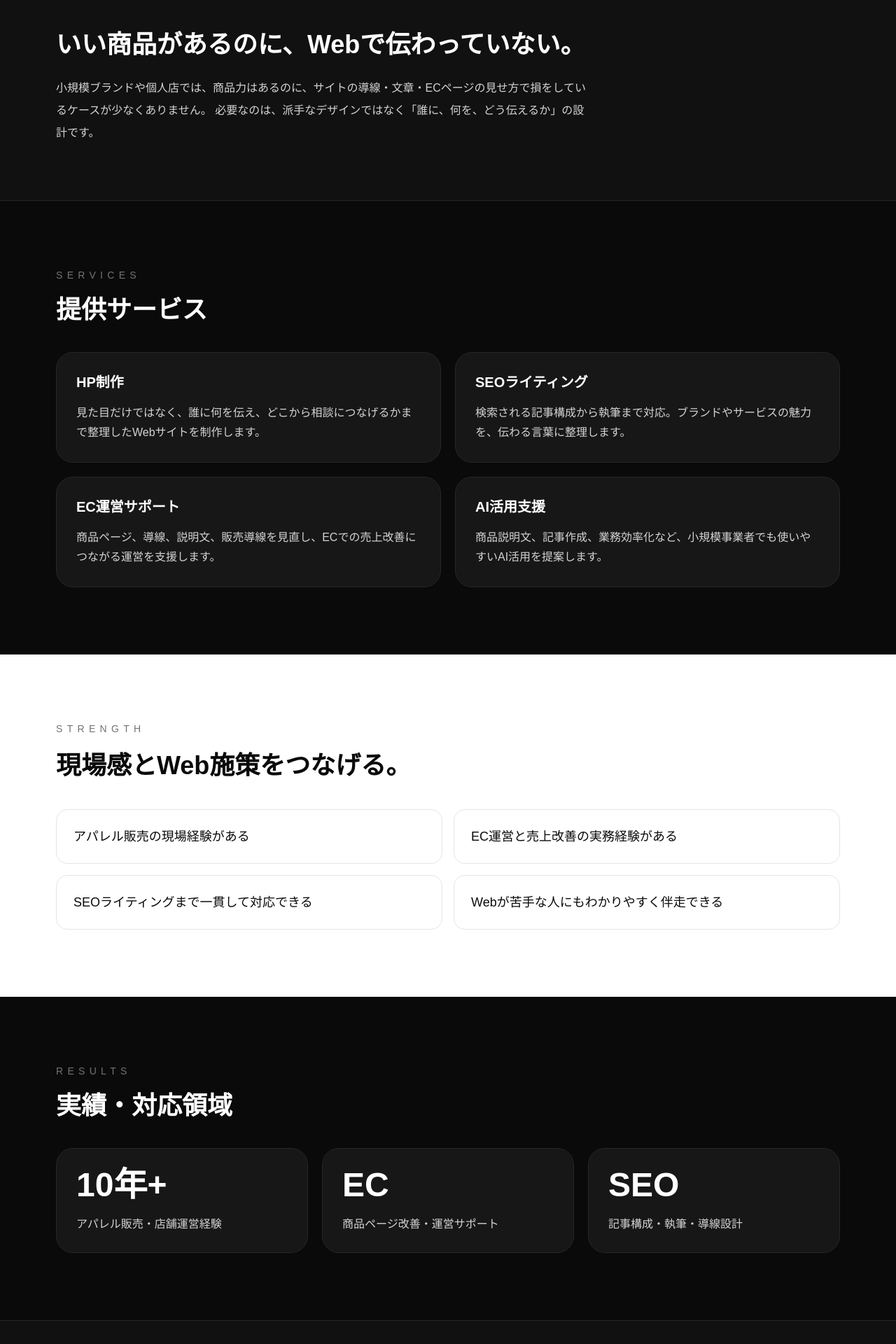
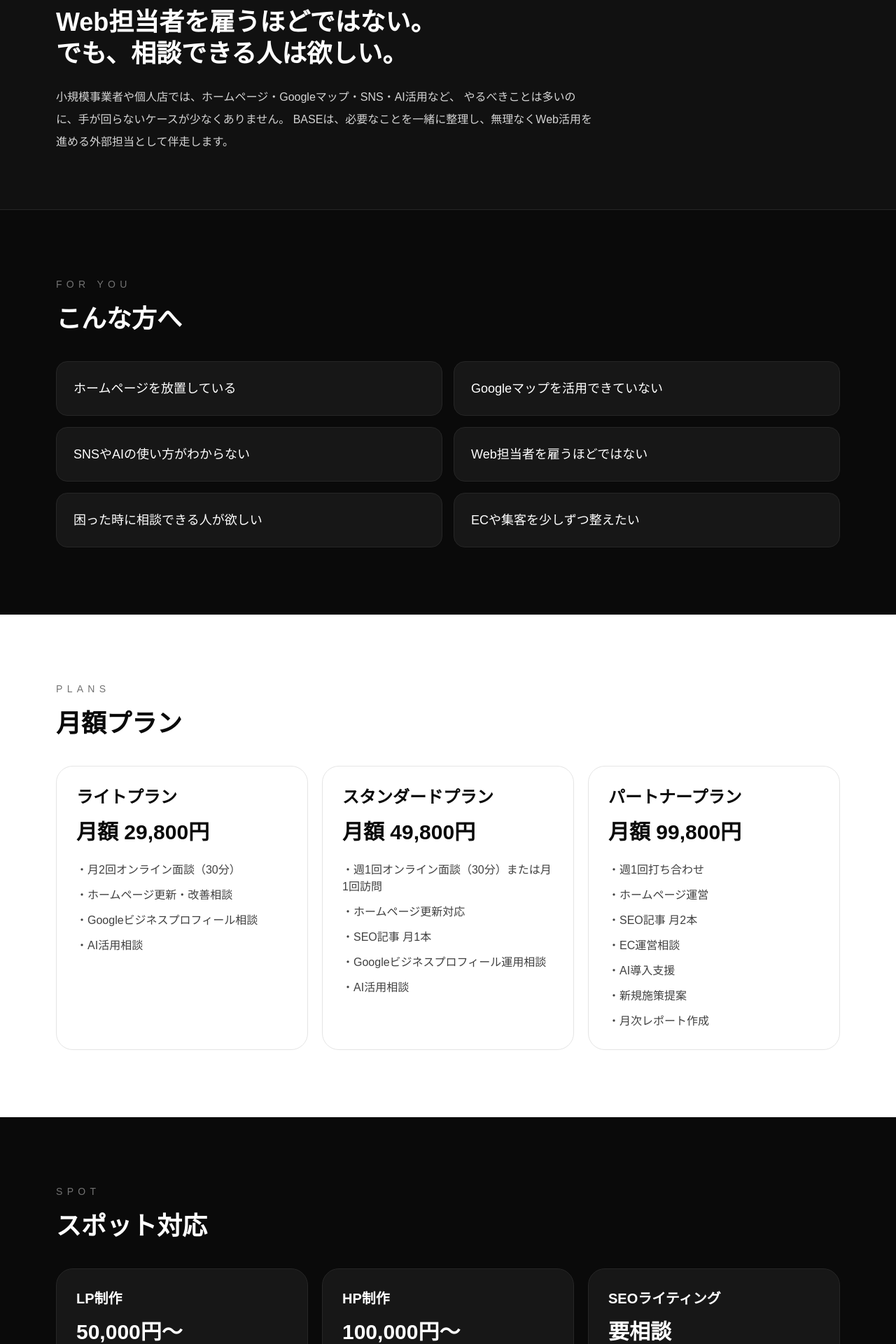
Before and after one commit to imayoshi-base/basehp-renewal, a Next.js app: page / in a window 1280 px wide. Shown: the part 680-2600 px from the top of the page at 70% size. Built offline with nearby package versions, Linux system fonts and the light colour scheme.

Commit message:
Renew website content

```diff
--- a/app/page.tsx
+++ b/app/page.tsx
@@ -1,35 +1,57 @@
-  const services = [
+  const plans = [
   {
-    title: "HP制作",
-    text: "見た目だけではなく、誰に何を伝え、どこから相談につなげるかまで整理したWebサイトを制作します。",
+    name: "ライトプラン",
+    price: "月額 29,800円",
+    items: [
+      "月2回オンライン面談（30分）",
+      "ホームページ更新・改善相談",
+      "Googleビジネスプロフィール相談",
+      "AI活用相談",
+    ],
   },
   {
-    title: "SEOライティング",
-    text: "検索される記事構成から執筆まで対応。ブランドやサービスの魅力を、伝わる言葉に整理します。",
+    name: "スタンダードプラン",
+    price: "月額 49,800円",
+    items: [
+      "週1回オンライン面談（30分）または月1回訪問",
+      "ホームページ更新対応",
+      "SEO記事 月1本",
+      "Googleビジネスプロフィール運用相談",
+      "AI活用相談",
+    ],
   },
   {
-    title: "EC運営サポート",
-    text: "商品ページ、導線、説明文、販売導線を見直し、ECでの売上改善につながる運営を支援します。",
-  },
-  {
-    title: "AI活用支援",
-    text: "商品説明文、記事作成、業務効率化など、小規模事業者でも使いやすいAI活用を提案します。",
+    name: "パートナープラン",
+    price: "月額 99,800円",
+    items: [
+      "週1回打ち合わせ",
+      "ホームページ運営",
+      "SEO記事 月2本",
+      "EC運営相談",
+      "AI導入支援",
+      "新規施策提案",
+      "月次レポート作成",
+    ],
   },
 ];
 
-const strengths = [
-  "アパレル販売の現場経験がある",
-  "EC運営と売上改善の実務経験がある",
-  "SEOライティングまで一貫して対応できる",
-  "Webが苦手な人にもわかりやすく伴走できる",
+const targets = [
+  "ホームページを放置している",
+  "Googleマップを活用できていない",
+  "SNSやAIの使い方がわからない",
+  "Web担当者を雇うほどではない",
+  "困った時に相談できる人が欲しい",
+  "ECや集客を少しずつ整えたい",
 ];
 
-const flow = [
-  "無料相談",
-  "現状ヒアリング",
-  "改善方針の提案",
-  "制作・運用サポート",
+const strengths = [
+  "アパレル業界で約10年の現場経験",
+  "店舗運営・販売・MD・ECの視点で提案",
+  "SEOライティングまで一貫して対応",
+  "Webが苦手な方にもわかりやすく伴走",
 ];
+
+const flow = ["無料相談", "現状ヒアリング", "改善方針の提案", "制作・運用サポート"];
 
 const faqs = [
   {
@@ -38,7 +60,7 @@ const faqs = [
   },
   {
     q: "アパレル以外でも依頼できますか？",
-    a: "可能です。ただし、特にアパレル・古着・小規模店舗の支援を得意としています。",
+    a: "可能です。個人事業主・小規模店舗・地域密着型の事業者を中心に対応しています。",
   },
   {
     q: "まず相談だけでも大丈夫ですか？",
@@ -52,38 +74,37 @@ export default function Home() {
       <section className="px-6 py-24 sm:px-10 lg:px-20">
         <div className="mx-auto max-w-6xl">
           <p className="mb-8 text-xs tracking-[0.45em] text-neutral-500 sm:text-sm">
-  BASE / FASHION WEB SUPPORT
-</p>
+            BASE / OUTSOURCED WEB PARTNER
+          </p>
 
           <h1 className="max-w-5xl text-5xl font-semibold leading-[1.15] tracking-tight sm:text-6xl">
-            いい商品が、
+            小規模事業者向け
             <br />
-            ちゃんと売れるWeb導線へ。
+            外部Web担当。
           </h1>
 
           <p className="mt-8 max-w-3xl text-base leading-8 text-neutral-300 sm:text-lg">
-            HP制作、SEOライティング、EC運営サポート、AI活用支援までを一貫して支援。
+            ホームページ、SEO、Googleマップ、AI活用まで。
             <br className="hidden sm:block" />
-                アパレル販売とEC運営の現場を知るBASEが、小規模ブランドや古着屋のWeb改善に伴走します。
-
+            専任担当を雇うほどではないけれど、困った時に相談できるWeb担当としてサポートします。
           </p>
 
           <p className="mt-4 text-sm text-neutral-500">
-            BASE / 今吉 稜太｜アパレル業界向けWeb支援
+            BASE / 今吉 稜太｜小規模事業者向けWeb支援
           </p>
 
           <div className="mt-10 flex flex-col gap-4 sm:flex-row">
             <a
-              href="mailto:r0629i@ezweb.ne.jp"
+              href="mailto:imayoshi@basehp.com"
               className="rounded-full bg-white px-8 py-4 text-center text-sm font-semibold text-neutral-950 transition hover:bg-neutral-200"
             >
               無料相談する
             </a>
             <a
-              href="#services"
+              href="#plans"
               className="rounded-full border border-neutral-700 px-8 py-4 text-center text-sm font-semibold text-white transition hover:border-white hover:bg-white hover:text-neutral-950"
             >
-              サービスを見る
+              料金を見る
             </a>
           </div>
         </div>
@@ -92,37 +113,113 @@ export default function Home() {
       <section className="border-y border-neutral-800 bg-neutral-900/60 px-6 py-20 sm:px-10 lg:px-20">
         <div className="mx-auto max-w-6xl">
           <h2 className="text-3xl font-semibold leading-tight sm:text-4xl">
-            いい商品があるのに、Webで伝わっていない。
+            Web担当者を雇うほどではない。
+            <br />
+            でも、相談できる人は欲しい。
           </h2>
           <p className="mt-6 max-w-3xl leading-8 text-neutral-300">
-            小規模ブランドや個人店では、商品力はあるのに、サイトの導線・文章・ECページの見せ方で損をしているケースが少なくありません。
-            必要なのは、派手なデザインではなく「誰に、何を、どう伝えるか」の設計です。
+            小規模事業者や個人店では、ホームページ・Googleマップ・SNS・AI活用など、
+            やるべきことは多いのに、手が回らないケースが少なくありません。
+            BASEは、必要なことを一緒に整理し、無理なくWeb活用を進める外部担当として伴走します。
           </p>
         </div>
       </section>
 
-      <section id="services" className="px-6 py-24 sm:px-10 lg:px-20">
+      <section className="px-6 py-24 sm:px-10 lg:px-20">
         <div className="mx-auto max-w-6xl">
           <p className="text-xs tracking-[0.45em] text-neutral-500 sm:text-sm">
-            SERVICES
+            FOR YOU
           </p>
           <h2 className="mt-5 text-3xl font-semibold sm:text-4xl">
-            提供サービス
+            こんな方へ
           </h2>
 
-          <div className="mt-10 grid gap-5 md:grid-cols-2">
-            {services.map((service) => (
+          <div className="mt-10 grid gap-4 md:grid-cols-2">
+            {targets.map((target) => (
               <div
-                key={service.title}
-                className="rounded-3xl border border-neutral-800 bg-neutral-900 p-7 transition hover:border-neutral-600"
+                key={target}
+                className="rounded-2xl border border-neutral-800 bg-neutral-900 p-6 text-lg font-medium"
               >
-                <h3 className="text-xl font-semibold">{service.title}</h3>
-                <p className="mt-4 leading-7 text-neutral-300">
-                  {service.text}
-                </p>
+                {target}
               </div>
             ))}
           </div>
+        </div>
+      </section>
+
+      <section id="plans" className="bg-white px-6 py-24 text-neutral-950 sm:px-10 lg:px-20">
+        <div className="mx-auto max-w-6xl">
+          <p className="text-xs tracking-[0.45em] text-neutral-500 sm:text-sm">
+            PLANS
+          </p>
+          <h2 className="mt-5 text-3xl font-semibold sm:text-4xl">
+            月額プラン
+          </h2>
+
+          <div className="mt-10 grid gap-5 lg:grid-cols-3">
+            {plans.map((plan) => (
+              <div
+                key={plan.name}
+                className="rounded-3xl border border-neutral-200 p-7"
+              >
+                <h3 className="text-2xl font-semibold">{plan.name}</h3>
+                <p className="mt-4 text-3xl font-semibold">{plan.price}</p>
+                <ul className="mt-6 space-y-3 text-neutral-700">
+                  {plan.items.map((item) => (
+                    <li key={item}>・{item}</li>
+                  ))}
+                </ul>
+              </div>
+            ))}
+          </div>
+        </div>
+      </section>
+
+      <section className="px-6 py-24 sm:px-10 lg:px-20">
+        <div className="mx-auto max-w-6xl">
+          <p className="text-xs tracking-[0.45em] text-neutral-500 sm:text-sm">
+            SPOT
+          </p>
+          <h2 className="mt-5 text-3xl font-semibold sm:text-4xl">
+            スポット対応
+          </h2>
+
+          <div className="mt-10 grid gap-5 md:grid-cols-3">
+            <div className="rounded-3xl border border-neutral-800 bg-neutral-900 p-7">
+              <h3 className="text-xl font-semibold">LP制作</h3>
+              <p className="mt-4 text-3xl font-semibold">50,000円〜</p>
+            </div>
+            <div className="rounded-3xl border border-neutral-800 bg-neutral-900 p-7">
+              <h3 className="text-xl font-semibold">HP制作</h3>
+              <p className="mt-4 text-3xl font-semibold">100,000円〜</p>
+            </div>
+            <div className="rounded-3xl border border-neutral-800 bg-neutral-900 p-7">
+              <h3 className="text-xl font-semibold">SEOライティング</h3>
+              <p className="mt-4 text-3xl font-semibold">要相談</p>
+            </div>
+          </div>
+        </div>
+      </section>
+
+      <section className="border-y border-neutral-800 bg-neutral-900/60 px-6 py-24 sm:px-10 lg:px-20">
+        <div className="mx-auto max-w-6xl">
+          <p className="text-xs tracking-[0.45em] text-neutral-500 sm:text-sm">
+            PROJECT
+          </p>
+          <h2 className="mt-5 text-3xl font-semibold sm:text-4xl">
+            Tagd 開発中
+          </h2>
+
+          <p className="mt-6 max-w-3xl leading-8 text-neutral-300">
+            古着屋・小規模アパレル事業者向けに、商品登録・在庫管理・CSV出力を効率化する
+            出品支援ツール「Tagd」を開発中です。
+            アパレル現場での経験をもとに、日々の出品作業を少しでも軽くする仕組みを作っています。
+          </p>
+
+          <p className="mt-6 max-w-3xl leading-8 text-neutral-400">
+            ただホームページを作るだけではなく、小売・ECの現場を理解したうえで、
+            事業者の売上や業務改善につながるWeb活用を提案します。
+          </p>
         </div>
       </section>
 
@@ -151,40 +248,6 @@ export default function Home() {
       <section className="px-6 py-24 sm:px-10 lg:px-20">
         <div className="mx-auto max-w-6xl">
           <p className="text-xs tracking-[0.45em] text-neutral-500 sm:text-sm">
-            RESULTS
-          </p>
-          <h2 className="mt-5 text-3xl font-semibold sm:text-4xl">
-            実績・対応領域
-          </h2>
-
-          <div className="mt-10 grid gap-5 md:grid-cols-3">
-            <div className="rounded-3xl border border-neutral-800 bg-neutral-900 p-7">
-              <p className="text-5xl font-semibold">10年+</p>
-              <p className="mt-5 text-neutral-300">
-                アパレル販売・店舗運営経験
-              </p>
-            </div>
-
-            <div className="rounded-3xl border border-neutral-800 bg-neutral-900 p-7">
-              <p className="text-5xl font-semibold">EC</p>
-              <p className="mt-5 text-neutral-300">
-                商品ページ改善・運営サポート
-              </p>
-            </div>
-
-            <div className="rounded-3xl border border-neutral-800 bg-neutral-900 p-7">
-              <p className="text-5xl font-semibold">SEO</p>
-              <p className="mt-5 text-neutral-300">
-                記事構成・執筆・導線設計
-              </p>
-            </div>
-          </div>
-        </div>
-      </section>
-
-      <section className="border-y border-neutral-800 bg-neutral-900/60 px-6 py-24 sm:px-10 lg:px-20">
-        <div className="mx-auto max-w-6xl">
-          <p className="text-xs tracking-[0.45em] text-neutral-500 sm:text-sm">
             FLOW
           </p>
           <h2 className="mt-5 text-3xl font-semibold sm:text-4xl">
@@ -193,7 +256,7 @@ export default function Home() {
 
           <div className="mt-10 grid gap-5 md:grid-cols-4">
             {flow.map((item, index) => (
-              <div key={item} className="rounded-3xl bg-neutral-950 p-6">
+              <div key={item} className="rounded-3xl bg-neutral-900 p-6">
                 <p className="text-sm text-neutral-500">STEP {index + 1}</p>
                 <p className="mt-4 text-lg font-semibold">{item}</p>
               </div>
@@ -228,18 +291,19 @@ export default function Home() {
       <section className="px-6 py-24 sm:px-10 lg:px-20">
         <div className="mx-auto max-w-6xl rounded-[2rem] bg-white p-10 text-neutral-950 sm:p-14">
           <h2 className="text-4xl font-semibold leading-tight sm:text-6xl">
-            まずは、今のWeb導線を
+            まずは、今のWeb活用を
             <br />
             整理しませんか。
           </h2>
 
           <p className="mt-6 max-w-2xl leading-8 text-neutral-700">
-            HP、EC、SEO、AI活用。どこから改善すべきか分からない状態でも大丈夫です。
+            ホームページ、SEO、Googleマップ、AI活用。
+            どこから改善すべきか分からない状態でも大丈夫です。
             現状を聞いたうえで、優先順位から一緒に整理します。
           </p>
 
           <a
-            href="mailto:r0629i@ezweb.ne.jp"
+            href="mailto:imayoshi@basehp.com"
             className="mt-10 inline-block rounded-full bg-neutral-950 px-8 py-4 text-sm font-semibold text-white transition hover:bg-neutral-800"
           >
             無料相談する
@@ -253,7 +317,7 @@ export default function Home() {
             <p className="text-base font-semibold text-white">BASE</p>
             <p className="mt-2">代表：今吉 稜太</p>
             <p className="mt-1">
-              アパレル業界向けHP制作・SEOライティング・EC運営サポート・AI活用支援
+              小規模事業者向け外部Web担当 / HP・SEO・Googleマップ・AI活用支援
             </p>
           </div>
 
@@ -261,7 +325,7 @@ export default function Home() {
             <p>
               Mail：
               <a
-                href="mailto:r0629i@ezweb.ne.jp"
+                href="mailto:imayoshi@basehp.com"
                 className="text-white underline-offset-4 hover:underline"
               >
                 imayoshi@basehp.com
```
Also changed, not shown: app/layout.tsx (+4 -4 lines).
